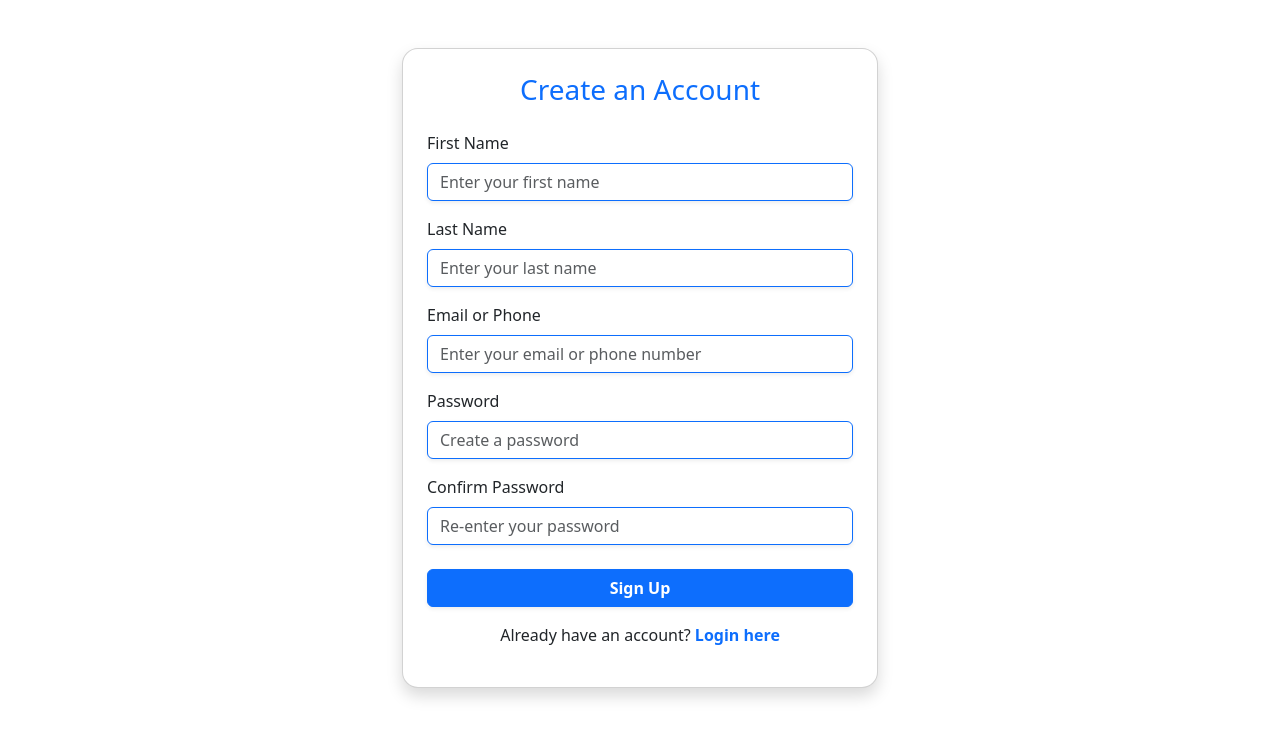
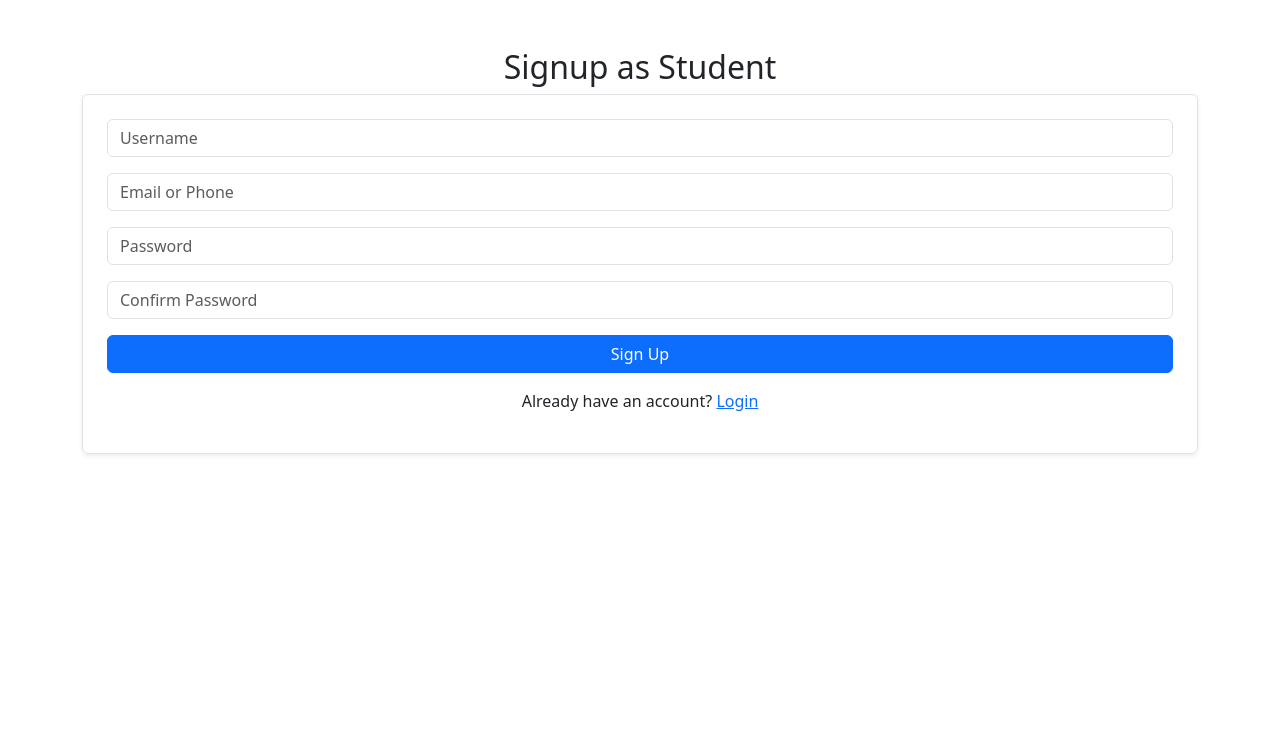
Before and after one commit to jananyajanu/Code-Carnage, a React (Create React App) app in the folder client/: page /signup in a window 1280 px wide. Shown: the top 738 px of the page. Built offline with nearby package versions, Linux system fonts and the light colour scheme; a small style sheet from the web is missing.

Commit message:
Some-commit

```diff
--- a/client/src/App.js
+++ b/client/src/App.js
@@ -1,3 +1,4 @@
+import 'bootstrap/dist/css/bootstrap.min.css';
 import { Routes, Route } from "react-router-dom";
 import LandingPage from "./pages/LandingPage";
 import RoleSelection from "./pages/RoleSelection";
--- a/client/src/index.js
+++ b/client/src/index.js
@@ -2,6 +2,8 @@ import React from "react";
 import ReactDOM from "react-dom/client";
 import App from "./App";
 import { BrowserRouter } from "react-router-dom";
+import "bootstrap/dist/css/bootstrap.min.css";
+
 
 const root = ReactDOM.createRoot(document.getElementById("root"));
 root.render(
--- /dev/null
+++ b/client/src/pages/HomePage.css
@@ -0,0 +1,24 @@
+.home-container {
+    background-color: #0f172a;
+    min-height: 100vh;
+    padding-bottom: 80px; /* for bottom nav space */
+    position: relative;
+    overflow-x: hidden;
+  }
+
+  .background-logo {
+    position: absolute;
+    top: 20%;
+    left: 50%;
+    transform: translate(-50%, -50%);
+    opacity: 0.05;
+    width: 60%;
+    z-index: 0;
+  }
+
+  .about-section {
+    background-color: #1e293b;
+    border-radius: 10px;
+    color: white;
+    z-index: 2;
+  }
--- a/client/src/pages/HomePage.jsx
+++ b/client/src/pages/HomePage.jsx
@@ -1,7 +1,54 @@
 import React from "react";
+import { Container, Nav, Navbar, Dropdown } from "react-bootstrap";
+import logo from "../assets/logo.jpg"; // Make sure this path is correct
+import "./HomePage.css"; // Update to correct relative path
 
 function HomePage() {
-  return <h1>Welcome to Climate Platform</h1>;
+  return (
+    <div className="home-container position-relative text-white">
+      {/* Dim Logo Background */}
+      <img src={logo} alt="Logo" className="background-logo" />
+
+      {/* Top Dropdown */}
+      <div className="position-absolute top-0 start-0 p-3 z-3">
+        <Dropdown>
+          <Dropdown.Toggle variant="light" size="sm">
+            Profile
+          </Dropdown.Toggle>
+          <Dropdown.Menu>
+            <Dropdown.Item href="#/profile">My Info</Dropdown.Item>
+            <Dropdown.Item href="#/logout">Logout</Dropdown.Item>
+          </Dropdown.Menu>
+        </Dropdown>
+      </div>
+
+      {/* Weekly Challenge Section */}
+      <Container className="mt-5 pt-5 text-center">
+        <h2 className="fw-bold mb-3">🌱 Weekly Challenge</h2>
+        <p className="lead">This week: Reduce plastic usage! Share your story 🌍</p>
+      </Container>
+
+      {/* About Section */}
+      <Container className="about-section mt-5 p-4">
+        <h4>About Us</h4>
+        <p>
+          Our platform empowers students and schools to share 60-second sustainability stories —
+          from recycling tips to eco initiatives. Join the movement to make climate literacy fun and impactful!
+        </p>
+      </Container>
+
+      {/* Bottom NavBar */}
+      <Navbar fixed="bottom" bg="dark" variant="dark">
+        <Nav className="w-100 d-flex justify-content-around">
+          <Nav.Link href="#">Home</Nav.Link>
+          <Nav.Link href="#">Post</Nav.Link>
+          <Nav.Link href="#">Challenges</Nav.Link>
+          <Nav.Link href="#">Leaderboard</Nav.Link>
+          <Nav.Link href="#">Profile</Nav.Link>
+        </Nav>
+      </Navbar>
+    </div>
+  );
 }
 
 export default HomePage;
--- a/client/src/pages/Login.jsx
+++ b/client/src/pages/Login.jsx
@@ -1,32 +1,59 @@
 import React, { useState } from "react";
-import { Link } from "react-router-dom";
+import { useNavigate, Link } from "react-router-dom";
+import "./Login.css";
 
-function Login() {
-  const [loginForm, setLoginForm] = useState({ username: "", password: "" });
+const Login = () => {
+  const navigate = useNavigate();
+  const [credentials, setCredentials] = useState({
+    username: "",
+    password: ""
+  });
 
-  const handleLogin = (e) => {
+  const handleChange = (e) => {
+    setCredentials({ ...credentials, [e.target.name]: e.target.value });
+  };
+
+  const handleSubmit = (e) => {
     e.preventDefault();
-    // Your login logic
-    console.log("Login", loginForm);
+    // Replace with your login logic here (API call or validation)
+    console.log("Logging in with:", credentials);
+    navigate("/"); // redirect to homepage on successful login
   };
 
   return (
-    <div className="container mt-5">
-      <h2 className="text-center">Login</h2>
-      <form className="p-4 shadow-sm border rounded" onSubmit={handleLogin}>
-        <div className="mb-3">
-          <input type="text" className="form-control" placeholder="Username" name="username" onChange={(e) => setLoginForm({ ...loginForm, username: e.target.value })} required />
-        </div>
-        <div className="mb-3">
-          <input type="password" className="form-control" placeholder="Password" name="password" onChange={(e) => setLoginForm({ ...loginForm, password: e.target.value })} required />
-        </div>
-        <button type="submit" className="btn btn-success w-100">Login</button>
-        <div className="mt-3 text-center">
-          <Link to="/forgot-password">Forgot Password?</Link>
-        </div>
-      </form>
+    <div className="login-container">
+      <div className="login-box">
+        <h2>Welcome Back</h2>
+        <form onSubmit={handleSubmit}>
+          <input
+            type="text"
+            name="username"
+            placeholder="Username"
+            value={credentials.username}
+            onChange={handleChange}
+            required
+          />
+          <input
+            type="password"
+            name="password"
+            placeholder="Password"
+            value={credentials.password}
+            onChange={handleChange}
+            required
+          />
+          <div className="login-actions">
+            <Link to="/forgot-password" className="forgot-link">
+              Forgot Password?
+            </Link>
+          </div>
+          <button type="submit" className="login-btn">Login</button>
+        </form>
+        <p className="signup-text">
+          Don't have an account? <Link to="/select-role">Sign up</Link>
+        </p>
+      </div>
     </div>
   );
-}
+};
 
 export default Login;
--- a/client/src/pages/Signup.jsx
+++ b/client/src/pages/Signup.jsx
@@ -1,124 +1,57 @@
 import React, { useState } from "react";
-import { Link } from "react-router-dom";
+import { Link, useLocation } from "react-router-dom";
 
 function Signup() {
-  const [formData, setFormData] = useState({
-    firstName: "",
-    lastName: "",
-    emailOrPhone: "",
+  const [form, setForm] = useState({
+    username: "",
+    email: "",
+    gender: "",
     password: "",
     confirmPassword: "",
   });
 
+  const location = useLocation();
+  const role = new URLSearchParams(location.search).get("role") || "student";
+
   const handleChange = (e) => {
-    setFormData(prev => ({ ...prev, [e.target.name]: e.target.value }));
+    setForm({ ...form, [e.target.name]: e.target.value });
   };
 
   const handleSubmit = (e) => {
     e.preventDefault();
-    if (formData.password !== formData.confirmPassword) {
-      alert("Passwords do not match!");
-      return;
-    }
-
-    // You can add your actual signup logic/API call here
-    console.log("Form Submitted:", formData);
+    // Add your signup logic here
+    console.log("Signup", form, "Role:", role);
   };
 
   return (
-    <div className="container mt-5" style={{ maxWidth: "500px" }}>
-      <div className="card shadow p-4 rounded-4">
-        <h3 className="text-center mb-4 text-primary">Create an Account</h3>
-        <form onSubmit={handleSubmit}>
+    <div className="container mt-5">
+      <h2 className="text-center">Signup as {role.charAt(0).toUpperCase() + role.slice(1)}</h2>
+      <form className="p-4 shadow-sm border rounded" onSubmit={handleSubmit}>
         <div className="mb-3">
-            <label className="form-label">First Name</label>
-            <input
-              type="text"
-              className="form-control border-primary shadow-sm"
-              name="firstName"
-              value={formData.firstName}
-              onChange={handleChange}
-              placeholder="Enter your first name"
-              required
-            />
+          <input type="text" className="form-control" placeholder="Username" name="username" onChange={handleChange} required />
         </div>
-
         <div className="mb-3">
-            <label className="form-label">Last Name</label>
-            <input
-              type="text"
-              className="form-control border-primary shadow-sm"
-              name="lastName"
-              value={formData.lastName}
-              onChange={handleChange}
-              placeholder="Enter your last name"
-              required
-            />
+          <input type="email" className="form-control" placeholder="Email or Phone" name="email" onChange={handleChange} required />
         </div>
-
+        {/* <div className="mb-3">
+          <select className="form-control" name="gender" onChange={handleChange} required>
+            <option value="">Select Gender</option>
+            <option value="female">Female</option>
+            <option value="male">Male</option>
+            <option value="other">Other</option>
+          </select>
+        </div> */}
         <div className="mb-3">
-            <label className="form-label">Email or Phone</label>
-            <input
-              type="text"
-              className="form-control border-primary shadow-sm"
-              name="emailOrPhone"
-              value={formData.emailOrPhone}
-              onChange={handleChange}
-              placeholder="Enter your email or phone number"
-              required
-            />
+          <input type="password" className="form-control" placeholder="Password" name="password" onChange={handleChange} required />
         </div>
-
         <div className="mb-3">
-            <label className="form-label">Password</label>
-            <input
-              type="password"
-              className="form-control border-primary shadow-sm"
-              name="password"
-              value={formData.password}
-              onChange={handleChange}
-              placeholder="Create a password"
-              required
-            />
+          <input type="password" className="form-control" placeholder="Confirm Password" name="confirmPassword" onChange={handleChange} required />
         </div>
-
-          <div className="mb-4">
-            <label className="form-label">Confirm Password</label>
-            <input
-              type="password"
-              className="form-control border-primary shadow-sm"
-              name="confirmPassword"
-              value={formData.confirmPassword}
-              onChange={handleChange}
-              placeholder="Re-enter your password"
-              required
-            />
+        <button type="submit" className="btn btn-primary w-100">Sign Up</button>
+        <div className="mt-3 text-center">
+          <p>Already have an account? <Link to="/login">Login</Link></p>
         </div>
-
-          <button
-            type="submit"
-            className="btn btn-primary w-100 fw-bold shadow-sm"
-            style={{
-              transition: "0.3s ease",
-            }}
-            onMouseOver={(e) =>
-              (e.target.style.backgroundColor = "#004080")
-            }
-            onMouseOut={(e) =>
-              (e.target.style.backgroundColor = "")
-            }
-          >
-            Sign Up
-          </button>
-
-          <p className="text-center mt-3">
-            Already have an account?{" "}
-            <Link to="/login" className="text-decoration-none text-primary fw-bold">
-              Login here
-            </Link>
-          </p>
       </form>
-      </div>
     </div>
   );
 }
```
Also changed, not shown: client/package.json (+4 -4 lines), 1 other file (tests, documents, lock files or other folders). Lines whose indentation alone changed are shown as unchanged.
